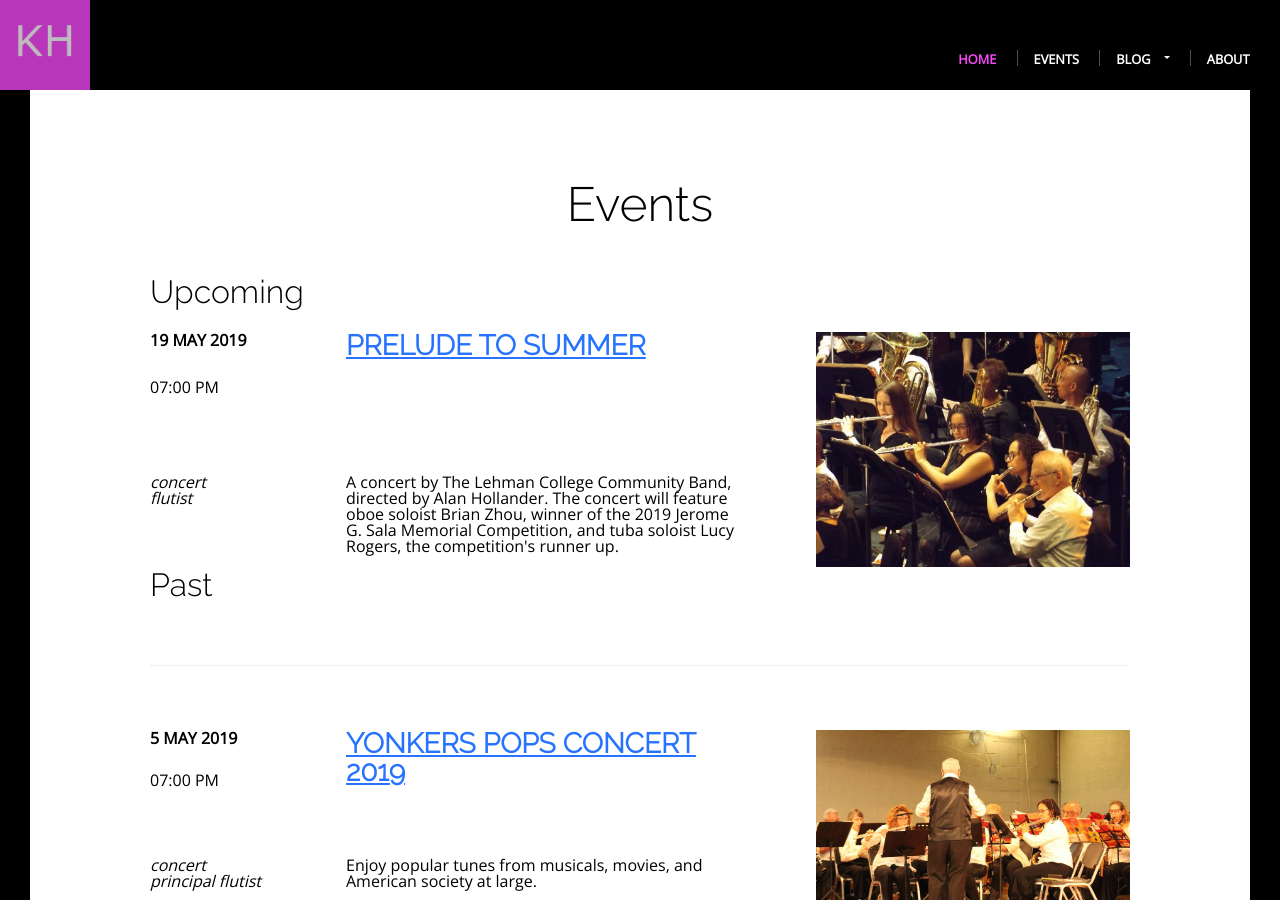
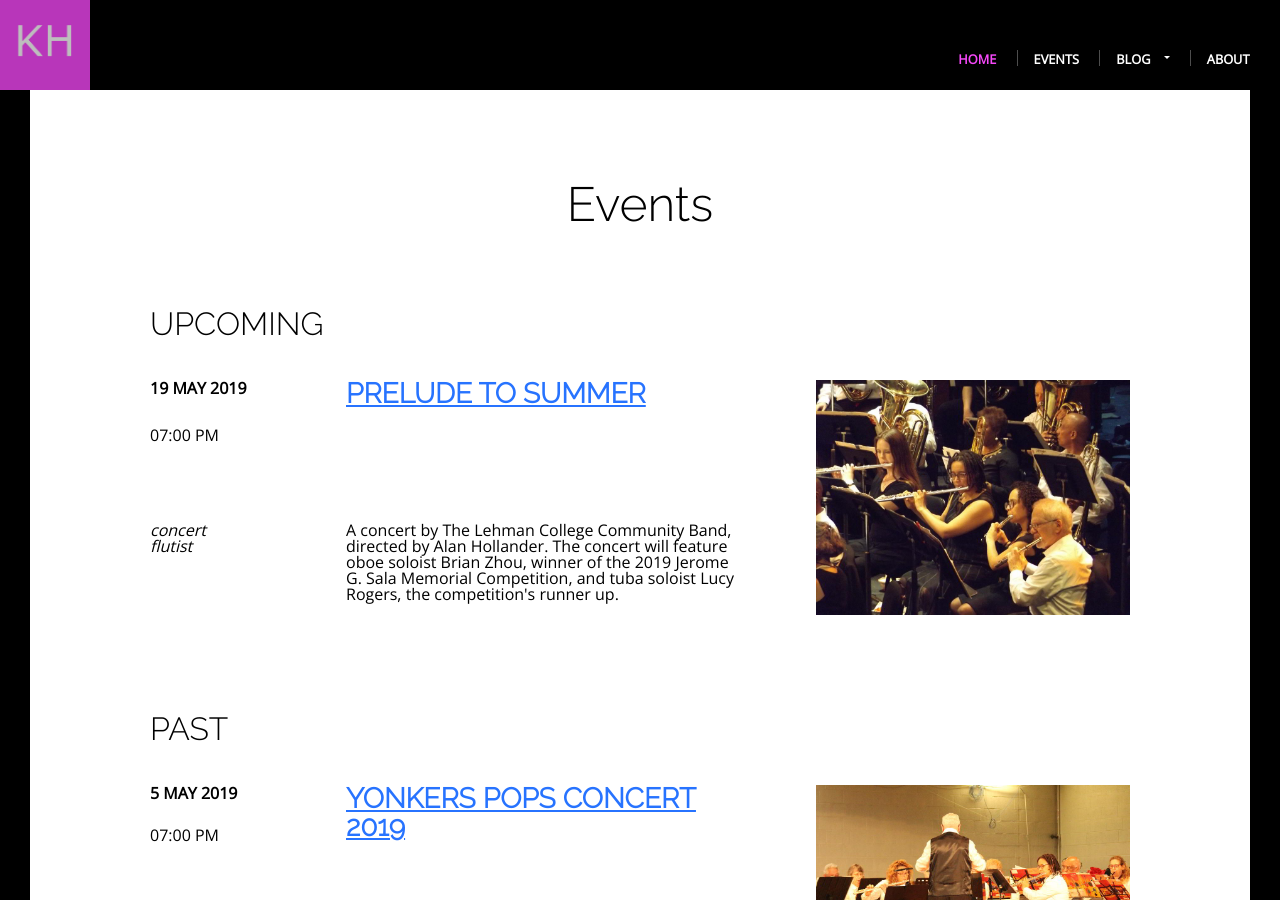
Before and after one commit to khoeger/khoeger.github.io, a Jekyll site: the page built from events/index.html, in a window 1280 px wide and 900 px high. Built offline with Jekyll 4.4.1, drawn with Linux system fonts in a browser that asks for light colours.

Commit message:
Fix distance between upcoming and pat events

```diff
--- a/events/index.html
+++ b/events/index.html
@@ -9,18 +9,23 @@
     {% assign sortedEvents = site.events_list | where_exp:"event",
                               "event.date >= site.time" |sort: 'date'  %}
     {% unless sortedEvents == empty %}
-      <h2>Upcoming</h2>
+      <h2 class="upcoming-events">Upcoming</h2>
+        <div>
         {% for event in sortedEvents %}
             {% include iterated-events.html %}
         {% endfor %}
+        </div>
     {% endunless %}
 
     {% assign reverseEvents = site.events_list | where_exp:"event",
                               "event.date < site.time" | sort: 'date' | reverse  %}
-    <h2>Past</h2>
+
+    <h2 class="past-events">Past</h2>
+    <div>
       {% for event in reverseEvents limit:5 %}
         {% include iterated-events.html %}
       {% endfor %}
+      </div>
 
 
   </div>
--- a/stylings/main.css
+++ b/stylings/main.css
@@ -505,6 +505,14 @@
 .events-cols .col-three {
   display: grid;
   grid-template-columns: 1fr 4fr;/*30fr;*/
+}
+.upcoming-events{
+  text-transform: uppercase;
+  padding: 1em 0 0.5em 0;
+}
+.past-events{
+  text-transform: uppercase;
+  padding: 3em 0 0.5em 0;
 }
 /* BLOG STYLES */
 .blog-recent {
```
